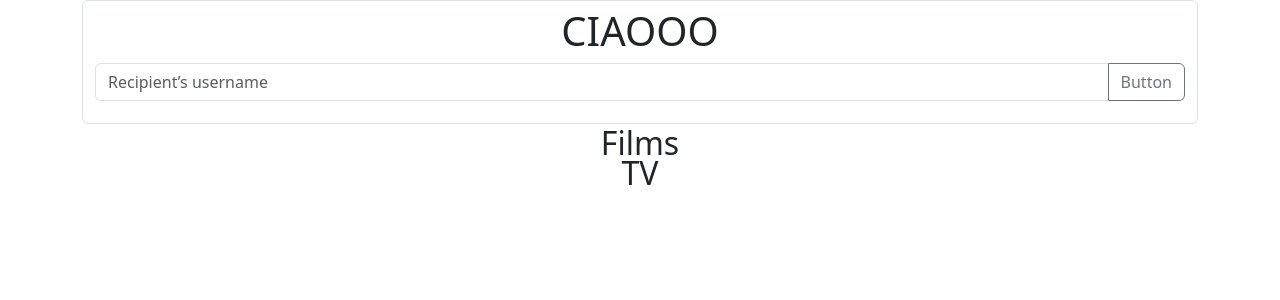
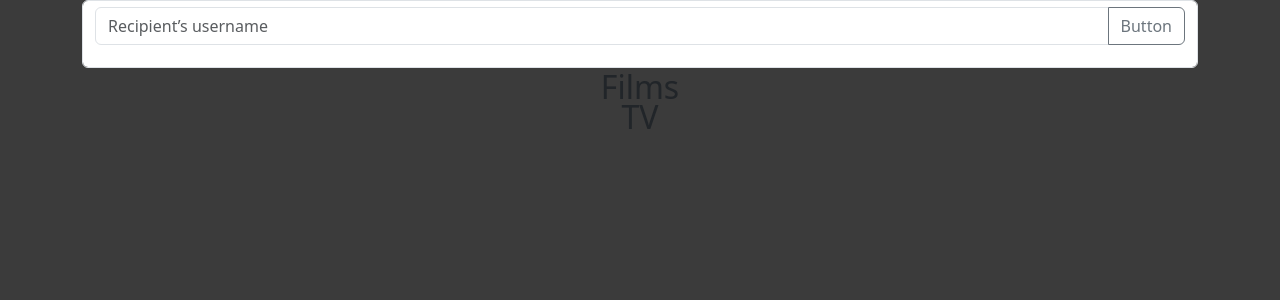
Before and after one commit to andreasalvi99/react-boolflix, a React (Vite) app: page / in a window 1280 px wide. Shown: the top 300 px of the page. Built offline with nearby package versions, Linux system fonts and the light colour scheme.

Commit message:
add background color

```diff
--- a/src/App.jsx
+++ b/src/App.jsx
@@ -37,7 +37,6 @@ export default function App() {
       <section>
         <div className="container text-center">
           <form className="form-control" onSubmit={handleSubmitAndFetchFilms}>
-            <h1>CIAOOO</h1>
             <div className="input-group mb-3">
               <input
                 value={searchInput}
@@ -56,7 +55,7 @@ export default function App() {
           </form>
 
           <h2>Films</h2>
-          <div className="row row-cols-4 g-3">
+          <div className="row row-cols-6 g-3">
             {searchedFilms.map((searchedFilm) => {
               return (
                 <FilmCard
@@ -70,7 +69,7 @@ export default function App() {
             })}
           </div>
           <h2>TV</h2>
-          <div className="row row-cols-4 g-3">
+          <div className="row row-cols-6 g-3">
             {searchedDramas.map((searchedDrama) => {
               return (
                 <DramaCard
--- a/src/assets/css/index.css
+++ b/src/assets/css/index.css
@@ -1,5 +1,9 @@
 /*? Bootstrap icons ?*/
 @import url("https://cdn.jsdelivr.net/npm/bootstrap-icons@1.13.1/font/bootstrap-icons.min.css");
+
+body {
+  background-color: rgb(59, 59, 59);
+}
 
 .country-img {
   height: 30px;
```
